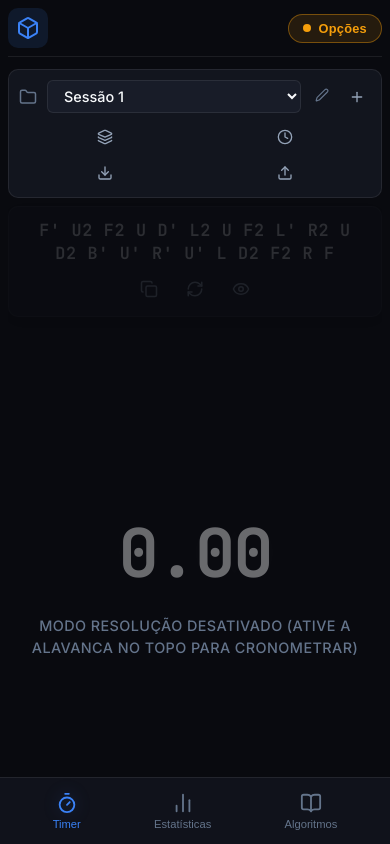
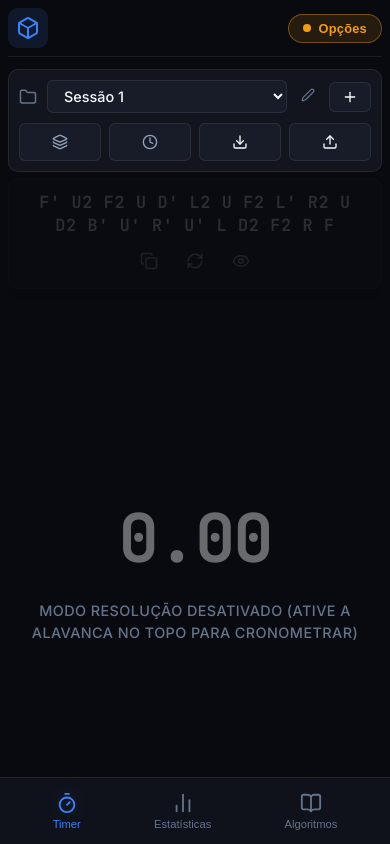
Before and after one commit to AnthonyPDS/CubeTimer, a React (Vite) app: page / in a window 390 px wide. Both pictures are taken after a click on the button "Resolução". Built offline with nearby package versions, Linux system fonts and the light colour scheme.

Commit message:
Correcao de bugs: ajusta layout e responsividade para mobile

```diff
--- a/src/App.tsx
+++ b/src/App.tsx
@@ -47,6 +47,16 @@ export const App: React.FC = () => {
     const saved = localStorage.getItem(SOLVE_MODE_KEY);
     return saved !== null ? JSON.parse(saved) : true;
   });
+
+  const [isMobile, setIsMobile] = useState<boolean>(() => window.innerWidth <= 768);
+
+  useEffect(() => {
+    const handleResize = () => setIsMobile(window.innerWidth <= 768);
+    window.addEventListener('resize', handleResize);
+    return () => window.removeEventListener('resize', handleResize);
+  }, []);
+
+  const effectivelySolveMode = !isMobile || isSolveMode;
 
   useEffect(() => {
     localStorage.setItem(SOLVE_MODE_KEY, JSON.stringify(isSolveMode));
@@ -396,13 +406,14 @@ export const App: React.FC = () => {
           <div className="logo-icon" title="CubeTimer">
             <Box size={24} />
           </div>
+          <h1 className="app-title desktop-only">CubeTimer</h1>
 
           {/* Mode Switch (Resolução vs Opções/Gerenciamento) */}
-          <div className="solve-mode-lever-container">
+          <div className="solve-mode-lever-container mobile-only">
             <button
               onClick={() => setIsSolveMode(!isSolveMode)}
               className={`solve-mode-pill ${isSolveMode ? 'mode-solve' : 'mode-manage'}`}
-              title={isSolveMode ? "Modo Resolução Ativo (Clique para gerenciar sessões e opções)" : "Modo Opções Ativo (Clique para voltar ao modo resolução)"}
+              title={isSolveMode ? "Modo Resolução Ativo" : "Modo Opções Ativo"}
             >
               <span className="lever-indicator" />
               <span className="lever-text">
@@ -437,7 +448,7 @@ export const App: React.FC = () => {
 
             {/* TIMER VIEW (Shown on desktop always, on mobile only if 'timer' tab) */}
             <div className={`timer-section ${activeTab === 'timer' ? 'mobile-active' : 'mobile-hidden'}`}>
-              {!isSolveMode && (
+              {!effectivelySolveMode && (
                 <div className="fade-in session-bar-wrapper">
                   <SessionSelector
                     sessions={sessions}
@@ -459,14 +470,14 @@ export const App: React.FC = () => {
                 scramble={currentScramble}
                 cubeState={cubeState}
                 onNewScramble={newScramble}
-                disabled={!isSolveMode}
+                disabled={!effectivelySolveMode}
               />
 
               <Timer
                 onSolveComplete={handleSolveComplete}
                 inspectionEnabled={inspectionEnabled}
                 cfopModeEnabled={cfopModeEnabled}
-                disabled={!isSolveMode}
+                disabled={!effectivelySolveMode}
               />
             </div>
 
--- a/src/components/ScrambleDisplay.tsx
+++ b/src/components/ScrambleDisplay.tsx
@@ -17,7 +17,7 @@ export const ScrambleDisplay: React.FC<ScrambleDisplayProps> = ({
   disabled = false,
 }) => {
   const [copied, setCopied] = useState(false);
-  const [showPreview, setShowPreview] = useState(false);
+  const [showPreview, setShowPreview] = useState(() => window.innerWidth > 768);
 
   const handleCopy = () => {
     navigator.clipboard.writeText(scramble);
--- a/src/components/SessionSelector.tsx
+++ b/src/components/SessionSelector.tsx
@@ -95,11 +95,12 @@ export const SessionSelector: React.FC<SessionSelectorProps> = ({
 
         <button
           onClick={() => setShowNewModal(true)}
-          className="icon-button"
+          className="btn-secondary-sm"
           title="Nova Sessão"
           aria-label="Nova Sessão"
         >
           <Plus size={16} />
+          <span className="desktop-only">Nova</span>
         </button>
       </div>
 
@@ -107,40 +108,44 @@ export const SessionSelector: React.FC<SessionSelectorProps> = ({
         {/* Toggle CFOP Splits Mode */}
         <button
           onClick={onToggleCfopMode}
-          className={`icon-button ${cfopModeEnabled ? 'active' : ''}`}
+          className={`toggle-button ${cfopModeEnabled ? 'active' : ''}`}
           title={`Etapas CFOP: ${cfopModeEnabled ? 'Ativado' : 'Desativado'}`}
           aria-label="Alternar Etapas CFOP"
         >
           <Layers size={16} />
+          <span className="desktop-only">CFOP</span>
         </button>
 
         {/* Toggle Inspection Timer */}
         <button
           onClick={onToggleInspection}
-          className={`icon-button ${inspectionEnabled ? 'active' : ''}`}
+          className={`toggle-button ${inspectionEnabled ? 'active' : ''}`}
           title={`Inspeção WCA (15s): ${inspectionEnabled ? 'Ativada' : 'Desativada'}`}
           aria-label="Alternar Inspeção WCA"
         >
           <Clock size={16} />
+          <span className="desktop-only">15s</span>
         </button>
 
         {/* Export JSON */}
         <button
           onClick={onExportData}
-          className="icon-button"
+          className="btn-secondary-sm"
           title="Exportar dados da sessão"
           aria-label="Exportar dados"
         >
           <Download size={16} />
+          <span className="desktop-only">Exportar</span>
         </button>
 
         {/* Import JSON / TXT */}
         <label
-          className="icon-button cursor-pointer"
+          className="btn-secondary-sm cursor-pointer"
           title="Importar arquivo JSON ou TXT (csTimer / CubeTimer)"
           aria-label="Importar arquivo"
         >
           <Upload size={16} />
+          <span className="desktop-only">Importar</span>
           <input
             type="file"
             accept=".json,.txt,text/plain,application/json,*"
--- a/src/index.css
+++ b/src/index.css
@@ -181,45 +181,8 @@ body {
   letter-spacing: 0.02em;
 }
 
-/* Fullscreen No-Scroll Timer Layout */
-.timer-tab-active {
-  min-height: 100vh;
-  height: 100vh;
-  height: 100dvh;
-  overflow: hidden;
-  display: flex;
-  flex-direction: column;
-}
-
-.timer-tab-active .app-content {
-  flex: 1;
-  display: flex;
-  flex-direction: column;
-  justify-content: center;
-  overflow: hidden;
-}
-
-.timer-tab-active .dashboard-layout {
-  flex: 1;
-  display: flex;
-  flex-direction: column;
-  justify-content: center;
-  gap: 12px;
-}
-
-.timer-tab-active .timer-section {
-  flex: 1;
-  display: flex;
-  flex-direction: column;
-  justify-content: space-evenly;
-  gap: 8px;
-}
-
-.timer-tab-active .timer-container {
-  flex: 1;
-  min-height: unset;
-  padding: 10px 20px;
-}
+/* Desktop timer layout is now scrollable/normal by default.
+   Fullscreen No-Scroll Timer Layout is applied via media query on mobile. */
 
 .app-title {
   font-size: 1.35rem;
@@ -1666,17 +1629,56 @@ body {
 
   .right-tools {
     width: 100%;
-    display: grid;
-    grid-template-columns: repeat(2, 1fr);
+    display: flex;
+    justify-content: space-between;
     gap: 8px;
   }
 
   .right-tools .toggle-button,
   .right-tools .btn-secondary-sm {
-    width: 100%;
+    flex: 1;
     justify-content: center;
+    padding: 8px;
     min-height: 38px;
-    font-size: 0.8rem;
+  }
+
+  /* Fullscreen No-Scroll Timer Layout for Mobile */
+  .timer-tab-active {
+    min-height: 100vh;
+    height: 100vh;
+    height: 100dvh;
+    overflow: hidden;
+    display: flex;
+    flex-direction: column;
+  }
+
+  .timer-tab-active .app-content {
+    flex: 1;
+    display: flex;
+    flex-direction: column;
+    justify-content: center;
+    overflow: hidden;
+  }
+
+  .timer-tab-active .dashboard-layout {
+    flex: 1;
+    display: flex;
+    flex-direction: column;
+    justify-content: center;
+    gap: 8px;
+  }
+
+  .timer-tab-active .timer-section {
+    flex: 1;
+    display: flex;
+    flex-direction: column;
+    justify-content: space-evenly;
+    gap: 6px;
+  }
+
+  .timer-tab-active .timer-container {
+    flex: 1;
+    min-height: unset;
   }
 
   .scramble-card {
```
